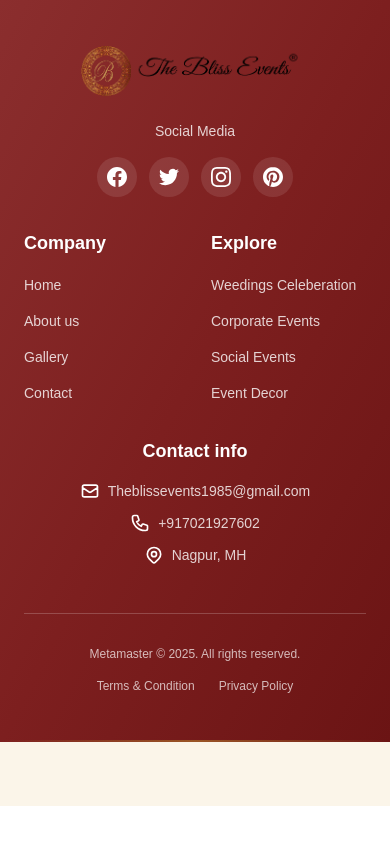
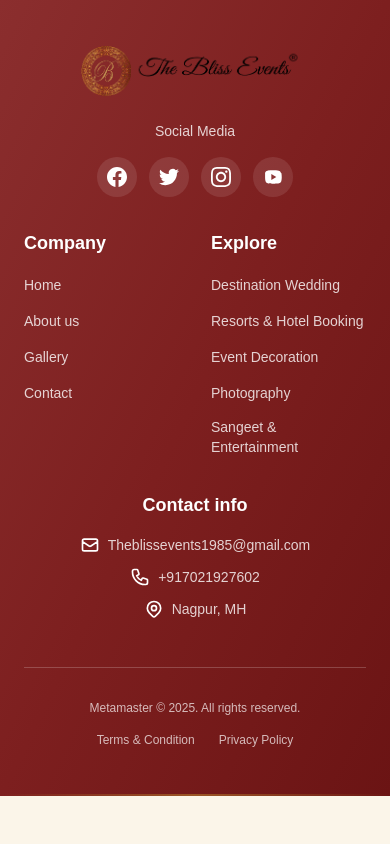
Before and after one commit to metamaster01/the-BlissEvent, a Next.js app: page /privacy in a window 390 px wide. Shown: the part 1790-2634 px from the top of the page. Before the commit the page ends 2596 px from the top, so only its background shows below. Built offline with nearby package versions, Linux system fonts and the light colour scheme.

Commit message:
update footer with links and responsiveness

```diff
--- a/components/footer.tsx
+++ b/components/footer.tsx
@@ -415,7 +415,7 @@ const Footer = () => {
               </a>
 
               <a
-                href="https://instagram.com"
+                href="https://www.instagram.com/blisseventsofficial/"
                 target="_blank"
                 rel="noopener noreferrer"
                 className="social-icon w-10 h-10 bg-white/10 hover:bg-white hover:text-[#8B2E2E] rounded-full flex items-center justify-center transition-all duration-300 hover:scale-110 hover:-translate-y-1"
@@ -430,17 +430,22 @@ const Footer = () => {
               </a>
 
               <a
-                href="https://pinterest.com"
+                href="https://www.youtube.com/@theblissevents7433"
                 target="_blank"
                 rel="noopener noreferrer"
                 className="social-icon w-10 h-10 bg-white/10 hover:bg-white hover:text-[#8B2E2E] rounded-full flex items-center justify-center transition-all duration-300 hover:scale-110 hover:-translate-y-1"
               >
-                <svg
+                {/* <svg
                   className="w-5 h-5"
                   fill="currentColor"
                   viewBox="0 0 24 24"
                 >
                   <path d="M12 0c-6.627 0-12 5.372-12 12 0 5.084 3.163 9.426 7.627 11.174-.105-.949-.2-2.405.042-3.441.218-.937 1.407-5.965 1.407-5.965s-.359-.719-.359-1.782c0-1.668.967-2.914 2.171-2.914 1.023 0 1.518.769 1.518 1.69 0 1.029-.655 2.568-.994 3.995-.283 1.194.599 2.169 1.777 2.169 2.133 0 3.772-2.249 3.772-5.495 0-2.873-2.064-4.882-5.012-4.882-3.414 0-5.418 2.561-5.418 5.207 0 1.031.397 2.138.893 2.738.098.119.112.224.083.345l-.333 1.36c-.053.22-.174.267-.402.161-1.499-.698-2.436-2.889-2.436-4.649 0-3.785 2.75-7.262 7.929-7.262 4.163 0 7.398 2.967 7.398 6.931 0 4.136-2.607 7.464-6.227 7.464-1.216 0-2.359-.631-2.75-1.378l-.748 2.853c-.271 1.043-1.002 2.350-1.492 3.146 1.124.347 2.317.535 3.554.535 6.627 0 12-5.373 12-12 0-6.628-5.373-12-12-12z" />
+                </svg> */}
+
+
+                <svg xmlns="http://www.w3.org/2000/svg" viewBox="0 0 24 24" fill="currentColor" className="w-5 h-5">
+                  <path d="M21.543 7.2c-.2-1.4-1.4-2.5-2.8-2.7C16.9 4 12 4 12 4s-4.9 0-6.7.5c-1.4.2-2.6 1.3-2.8 2.7C2.5 9 2.5 12 2.5 12s0 3 .5 4.8c.2 1.4 1.4 2.5 2.8 2.7 1.8.5 6.7.5 6.7.5s4.9 0 6.7-.5c1.4-.2 2.6-1.3 2.8-2.7.5-1.8.5-4.8.5-4.8s0-3-.5-4.8zM10 15.5v-7l6 3.5-6 3.5z" />
                 </svg>
               </a>
             </div>
@@ -499,34 +504,42 @@ const Footer = () => {
               <ul className="space-y-3">
                 <li>
                   <a
-                    href="/services"
+                    href="/services/destination-wedding"
                     className="text-white/80 hover:text-white hover:translate-x-1 inline-block transition-all duration-300 text-sm"
                   >
-                    Weedings Celeberation
+                    Destination Wedding
                   </a>
                 </li>
                 <li>
                   <a
-                    href="/services"
+                    href="/services/resorts-hotel-booking"
                     className="text-white/80 hover:text-white hover:translate-x-1 inline-block transition-all duration-300 text-sm"
                   >
-                    Corporate Events
+                    Resorts & Hotel Booking
                   </a>
                 </li>
                 <li>
                   <a
-                    href="/services"
+                    href="/services/event-decoration"
                     className="text-white/80 hover:text-white hover:translate-x-1 inline-block transition-all duration-300 text-sm"
                   >
-                    Social Events
+                    Event Decoration
                   </a>
                 </li>
                 <li>
                   <a
-                    href="/services"
+                    href="/services/photography"
                     className="text-white/80 hover:text-white hover:translate-x-1 inline-block transition-all duration-300 text-sm"
                   >
-                    Event Decor
+                    Photography
+                  </a>
+                </li>
+                <li>
+                  <a
+                    href="/services/sangeet-entertainment"
+                    className="text-white/80 hover:text-white hover:translate-x-1 inline-block transition-all duration-300 text-sm"
+                  >
+                    Sangeet & Entertainment
                   </a>
                 </li>
               </ul>
@@ -695,7 +708,7 @@ const Footer = () => {
             <ul className="space-y-3">
               <li>
                 <a
-                  href="/home"
+                  href="/"
                   className="text-white/80 hover:text-white hover:translate-x-1 inline-block transition-all duration-300"
                 >
                   Home
@@ -742,34 +755,42 @@ const Footer = () => {
             <ul className="space-y-3">
               <li>
                 <a
-                  href="/services"
+                  href="/services/destination-wedding"
                   className="text-white/80 hover:text-white hover:translate-x-1 inline-block transition-all duration-300"
                 >
-                  Wedding Celebration
+                  Destination Wedding
                 </a>
               </li>
               <li>
                 <a
-                  href="/services"
+                  href="/services/resorts-hotel-booking"
                   className="text-white/80 hover:text-white hover:translate-x-1 inline-block transition-all duration-300"
                 >
-                  Corporate Events
+                  Resorts & Hotel Booking
                 </a>
               </li>
               <li>
                 <a
-                  href="/services"
+                  href="/services/event-decoration"
                   className="text-white/80 hover:text-white hover:translate-x-1 inline-block transition-all duration-300"
                 >
-                  Social Events
+                  Event decoration
                 </a>
               </li>
               <li>
                 <a
-                  href="/services"
+                  href="/services/photography"
                   className="text-white/80 hover:text-white hover:translate-x-1 inline-block transition-all duration-300"
                 >
-                  Event Decor
+                  Photography
+                </a>
+              </li>
+              <li>
+                <a
+                  href="/services/sangeet-entertainment"
+                  className="text-white/80 hover:text-white hover:translate-x-1 inline-block transition-all duration-300"
+                >
+                  Sangeet & Entertainment
                 </a>
               </li>
             </ul>
```
